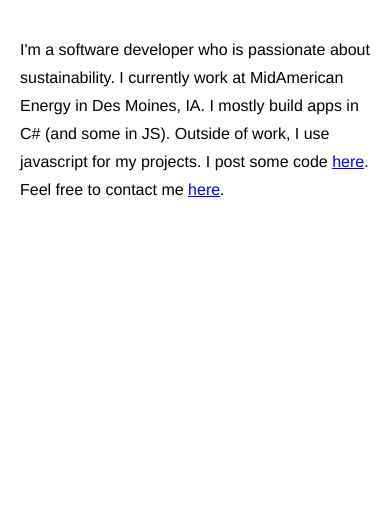
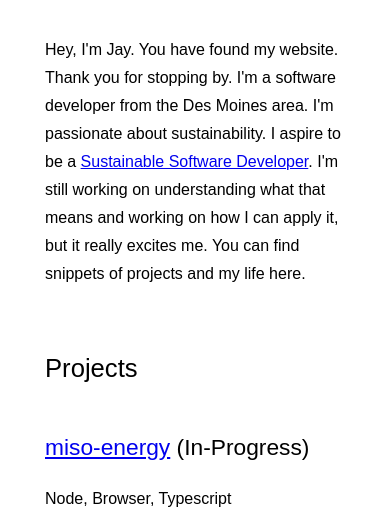
Before and after one commit to jaygraffagna/jay-graffagna, a website built with Vite: page index.html in a window 390 px wide. Shown: the part 248-774 px from the top of the page. Built offline with nearby package versions, Linux system fonts and the light colour scheme.

Commit message:
feat(content): Add content to site

```diff
--- a/index.html
+++ b/index.html
@@ -4,11 +4,11 @@
     <meta charset="UTF-8" />
     <title>Jay Graffagna</title>
     <meta name="viewport" content="width=device-width, initial-scale=1.0" />
-    <link rel="icon" href="./images/favicon/favicon.ico" />
+    <link rel="icon" href="./src/images/favicon/favicon.ico" />
     <link rel="manifest" href="manifest.json" />
   </head>
   <body>
     <div id="app"></div>
-    <script type="module" src="/main.js"></script>
+    <script type="module" src="./src/main.js"></script>
   </body>
 </html>
--- a/main.js
+++ /dev/null
@@ -1,15 +0,0 @@
-import html from "./html";
-import "./style.css";
-
-document.querySelector("#app").innerHTML = html`
-  <img src="./Images/profile.jpg" alt="Jay Graffagna Profile" />
-  <h1>Jay Graffagna</h1>
-  <p>
-    I'm a software developer who is passionate about sustainability. I currently
-    work at MidAmerican Energy in Des Moines, IA. I mostly build apps in C# (and
-    some in JS). Outside of work, I use javascript for my projects. I post some
-    code
-    <a href="https://github.com/jaygraffagna">here</a>. Feel free to contact me
-    <a href="mailto:jaygraffagna10@gmail.com">here</a>.
-  </p>
-`;
--- /dev/null
+++ b/src/components/footer.js
@@ -0,0 +1,14 @@
+import html from "../html";
+
+const footer = () => {
+  return html`
+    <a
+      href="https://github.com/jaygraffagna"
+      target="_blank"
+      rel="noopener noreferrer"
+      ><label>Github</label></a
+    >
+  `;
+};
+
+export default footer;
--- /dev/null
+++ b/src/components/header.js
@@ -0,0 +1,10 @@
+import html from "../html";
+
+const home = () => {
+  return html`
+    <img class="profile" alt="Jay Graffagna Profile" />
+    <h1>Jay Graffagna</h1>
+  `;
+};
+
+export default home;
--- /dev/null
+++ b/src/main.js
@@ -0,0 +1,17 @@
+import html from "./html";
+import "./style.css";
+import header from "./components/header";
+import footer from "./components/footer";
+import home from './pages/home';
+import projects from './pages/projects';
+import principles from './pages/principles';
+import about from './pages/about';
+
+document.querySelector("#app").innerHTML = `
+${header()}
+${home()}
+${projects()}
+${principles()}
+${about()}
+${footer()}
+`;
--- /dev/null
+++ b/src/pages/about.js
@@ -0,0 +1,45 @@
+import html from "../html";
+
+const about = () => {
+  return html`
+    <section>
+      <h2>About</h2>
+      <p>
+        My life is much more than my occupation and projects I've
+        worked on. I'm a dad to a toddler, Sawyer, and married to my partner,
+        Abbey. We live in the Des Moines area. It's a cool small city with a lot
+        going on. I spend a lot of my time away from screens when I am not at
+        work and spending time outside with my family.
+      </p>
+      <p>
+        I live my life everyday with these things in mind: kindness, patience,
+        happiness. I try to take a step back every once in a while and remind
+        myself about two philosophies. Life is a celebration and the journey is
+        the goal.
+      </p>
+      <p>
+        I am a lover of nature and the arts. I think a lot about what our
+        landscapes would be like in their natural state before the settlement of
+        humans. When people ask me what I would be if I wasn't a developer, I
+        would be a naturalist. I am far from an expert on naturalism and native
+        ecosystems, but I love learning from experts and participating in the
+        protection of native ecosystems. My partner Abbey is an artist and we
+        both have a passion for the arts. I am not an artist and reserve that
+        title for people more talented than myself. We like getting out and
+        seeing public art or connecting with the local art community. I have
+        dabbled a bit in photography and pastel paintings, but don't have much
+        to show for it. My all time favorite thing to do is go to live music. I
+        have been to many shows and they all kind of blur together (in a good
+        way). It has allowed me to experience some amazing artists and venues.
+      </p>
+      <p>
+        My hobbies include biking, hiking, and kayaking (really anything to get
+        me outdoors). I run and do yoga for exercise. In the warm months, I am
+        out in the garden attempting to grow something. When I'm inside, I spend
+        my down time listening to music or reading a sci-fi/fantasy novel.
+      </p>
+    </section>
+  `;
+};
+
+export default about;
--- /dev/null
+++ b/src/pages/home.js
@@ -0,0 +1,23 @@
+import html from "../html";
+
+const home = () => {
+  return html`
+    <section>
+      <p>
+        Hey, I'm Jay. You have found my website. Thank you for stopping by. I'm
+        a software developer from the Des Moines area. I'm passionate about
+        sustainability. I aspire to be a
+        <a
+          href="https://principles.green/"
+          target="_blank"
+          rel="noopener noreferrer"
+          >Sustainable Software Developer</a
+        >. I'm still working on understanding what that means and working on how
+        I can apply it, but it really excites me. You can find snippets of
+        projects and my life here.
+      </p>
+    </section>
+  `;
+};
+
+export default home;
--- /dev/null
+++ b/src/pages/principles.js
@@ -0,0 +1,40 @@
+import html from "../html";
+
+const principles = () => {
+  return html`
+    <section>
+      <h2>Principles</h2>
+      <p>As a developer, I follow some basic principles.</p>
+      <ul>
+        <li>Simple solutions</li>
+        <li>Testable code</li>
+        <li>Well documented</li>
+      </ul>
+      <p>
+        I am a big fan of CI/CD and the developer experience. If set up early, I
+        believe it enables a healthy development lifecycle. It removes the
+        burden from a developer from manual releases and the potential mistakes
+        of manual human intervention.
+      </p>
+      <p>
+        I also do a lot of work to "reduce the barrier to entry" for my
+        coworkers. I want it to be easy to get up and running in a new project
+        with templates preconfigured to the ecosystem. For existing projects, I
+        want someone to be able to git code with a clone and small set of
+        commands.
+      </p>
+      <p>
+        Most recently, I have been working to understand and start applying
+        sustainable software principles in my work. The steps I am taking are
+        education and real world application. A lot of what I have read are
+        broad principles and not a "one size fits all" process. I see them as a
+        guiding beacon to be conscious of while coding. It will be a challenge
+        to have the mentality of surviving the test of time in tech with
+        everything changing so quickly and constantly. All I know is I am going
+        to keep learning and trying to do better.
+      </p>
+    </section>
+  `;
+};
+
+export default principles;
--- /dev/null
+++ b/src/pages/projects.js
@@ -0,0 +1,74 @@
+import html from "../html";
+
+const projects = () => {
+  return html`
+    <section>
+      <h2>Projects</h2>
+      <article>
+        <h3>
+          <a
+            href="https://github.com/jaygraffagna/miso-energy"
+            target="_blank"
+            rel="noopener noreferrer"
+            >miso-energy</a
+          >
+          (In-Progress)
+        </h3>
+        <label>Node, Browser, Typescript</label>
+        <p>
+          Package created for npm wrapping the MISO Energy API into simple
+          function calls. Built as an alternative to rewriting fetch calls to
+          API endpoints.
+        </p>
+      </article>
+      <article>
+        <h3>
+          <a
+            href="https://abbeygraffagna.com"
+            target="_blank"
+            rel="noopener noreferrer"
+            >abbeygraffagna.com</a
+          >
+          (Complete)
+        </h3>
+        <label>React, Vite, React Router</label>
+        <p>
+          Package created for npm wrapping the MISO Energy API into simple
+          function calls. Built as an alternative to rewriting fetch calls to
+          API endpoints.
+        </p>
+      </article>
+      <article>
+        <h3>
+          <a
+            href="https://handmade-holiday.pages.dev/"
+            target="_blank"
+            rel="noopener noreferrer"
+            >Handmade Holiday</a
+          >
+          (Complete)
+        </h3>
+        <label>Svelte, Sapper, MDsveX, sapper-blog-template</label>
+        <p>
+          A coded holiday gift for family members built on Svelte/Sapper. Each
+          person got a coded canvas drawing on the site with their own pages.
+          The canvas had a background of the code that created it using MDsvex.
+          A template was used to start the project with some base styling and
+          routing.
+        </p>
+      </article>
+      <article>
+        <h3>Bettendorf Natural Resource Committee (Decommissioned)</h3>
+        <label>React, Gatsby, Template</label>
+        <p>
+          Bettendorf Natural Resources Committee website holding content about
+          the group and what it does. It used a Gatsby template to quickly
+          deploy a solution. Decommissioned for a new site maintained by the
+          group.
+        </p>
+      </article>
+    </section>
+  `;
+};
+
+export default projects;
--- a/style.css
+++ b/src/style.css
@@ -2,7 +2,7 @@ html {font-size: 100%;} /*16px*/
 
 body {
   background: white;
-  font-family: Helvetica, sans-serif;
+  font-family: Arial, sans-serif;
   font-weight: 400;
   line-height: 1.75;
   color: #000000;
@@ -39,10 +39,18 @@ small, .text_small {font-size: 0.889rem;}
   width: 100%;
 }
 
-img {
+.profile {
   border-radius: 50%;
+  content: url('./images/profile.jpg');
 }
 
-p {
- width: 350px;
+section {
+  width: 600px;
 }
+
+/*Mobile*/
+@media (max-width: 600px) {
+  section {
+    width: 300px;
+  }
+}
```
Also changed, not shown: README.md, src/html.js (renamed from html.js), src/images/favicon/favicon-16x16.png (renamed from Images/favicon/favicon-16x16.png), src/images/favicon/favicon-180x180.png (renamed from Images/favicon/favicon-180x180.png), src/images/favicon/favicon-192x192.png (renamed from Images/favicon/favicon-192x192.png), src/images/favicon/favicon-32x32.png (renamed from Images/favicon/favicon-32x32.png), src/images/favicon/favicon-512x512.png (renamed from Images/favicon/favicon-512x512.png), src/images/favicon/favicon.ico (renamed from Images/favicon/favicon.ico), src/images/profile.jpg (renamed from Images/profile.jpg).
